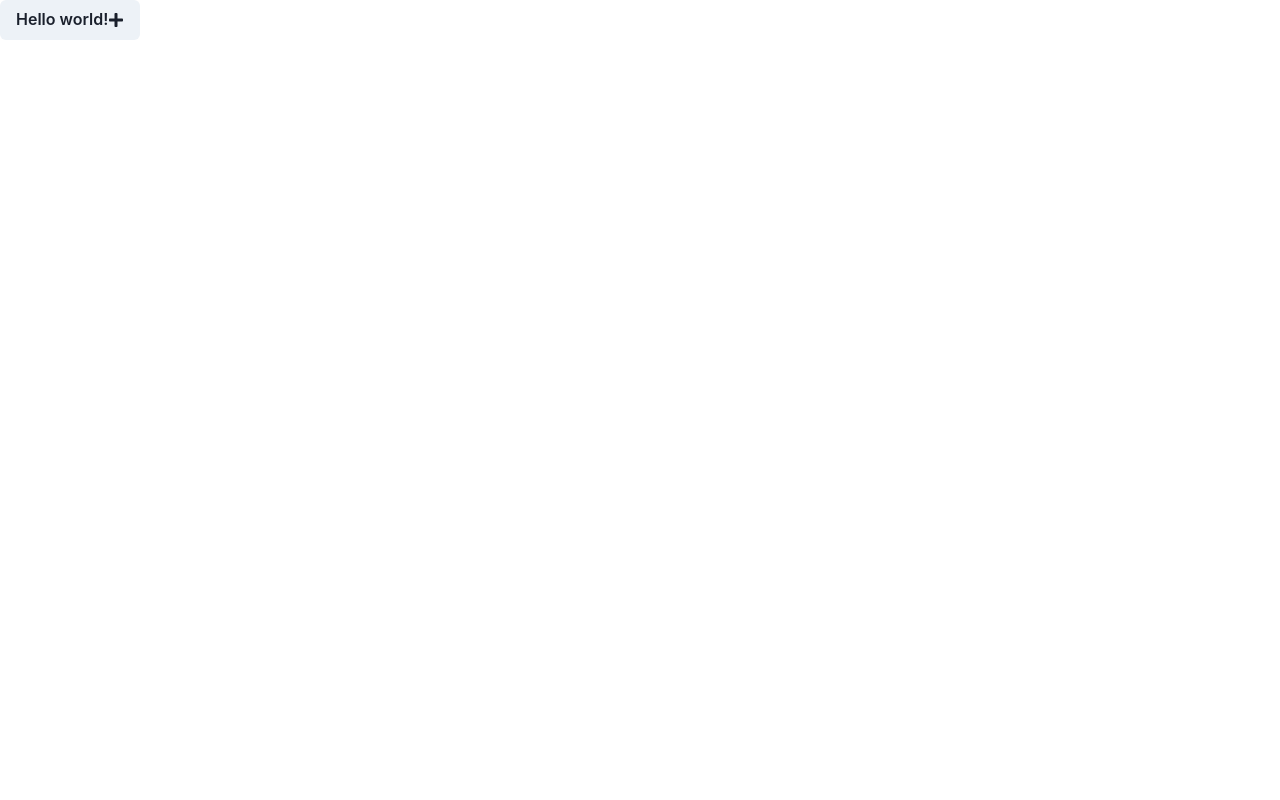
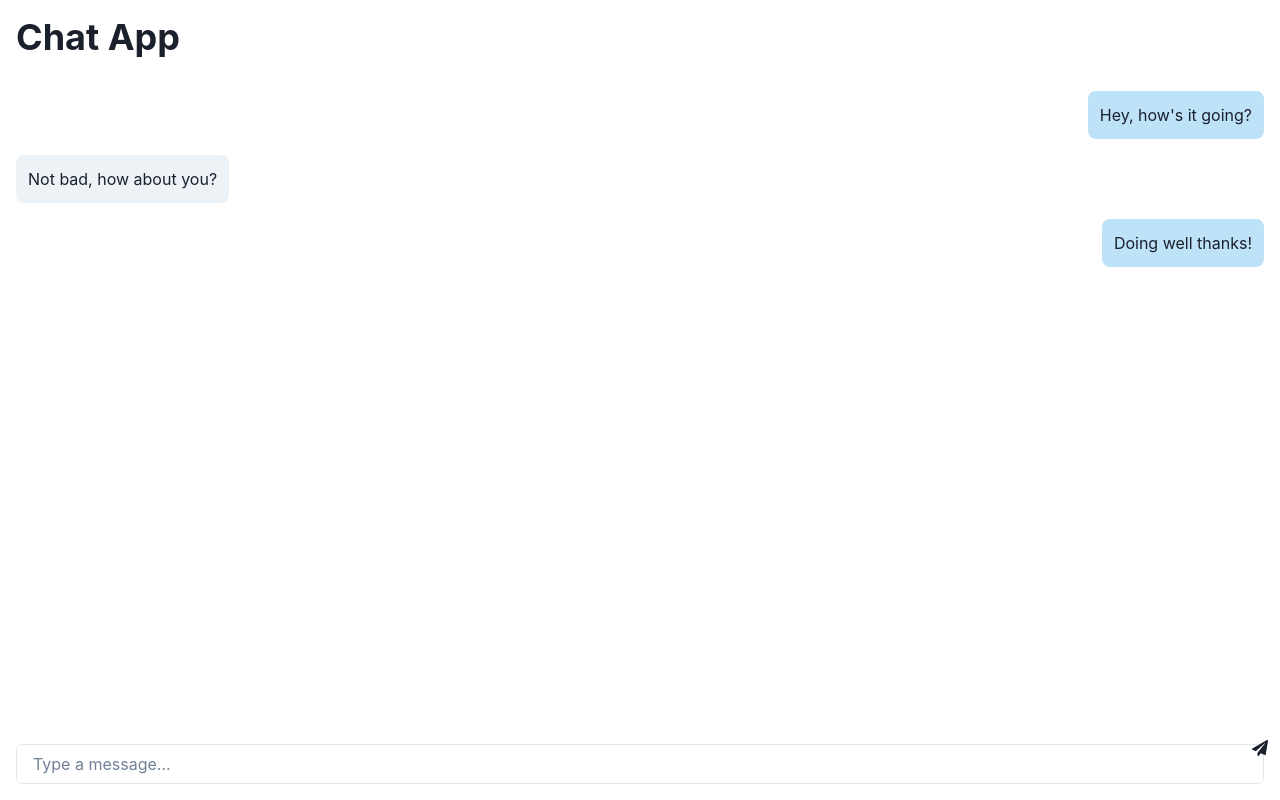
Before and after one commit to GPT-Engineer-App-Dev/mock-mastermind-58, a React (Vite) app: page / in a window 1280 px wide. Built offline with nearby package versions, Linux system fonts and the light colour scheme.

Commit message:
Implement basic chat UI layout

```diff
--- a/src/pages/Index.jsx
+++ b/src/pages/Index.jsx
@@ -1,15 +1,42 @@
 // Complete the Index page component here
 // Use chakra-ui
-import { Button } from "@chakra-ui/react"; // example
-import { FaPlus } from "react-icons/fa"; // example - use react-icons/fa for icons
+import { Flex, Heading, VStack, HStack, Spacer, Input, InputGroup, InputRightElement } from "@chakra-ui/react";
+import { FaPaperPlane } from "react-icons/fa";
 
 const Index = () => {
-  // TODO: Create the website here!
   return (
-    <Button>
-      Hello world! <FaPlus />
-    </Button>
-  ); // example
+    <Flex direction="column" h="100vh">
+      <Heading p={4}>Chat App</Heading>
+
+      <VStack flex={1} p={4} spacing={4} overflowY="auto">
+        <HStack w="100%" justify="flex-end">
+          <Spacer />
+          <Flex bg="blue.100" p={3} borderRadius="lg" maxW="75%">
+            Hey, how's it going?
+          </Flex>
+        </HStack>
+
+        <HStack w="100%">
+          <Flex bg="gray.100" p={3} borderRadius="lg" maxW="75%">
+            Not bad, how about you?
+          </Flex>
+          <Spacer />
+        </HStack>
+
+        <HStack w="100%" justify="flex-end">
+          <Spacer />
+          <Flex bg="blue.100" p={3} borderRadius="lg" maxW="75%">
+            Doing well thanks!
+          </Flex>
+        </HStack>
+      </VStack>
+
+      <InputGroup p={4}>
+        <Input placeholder="Type a message..." />
+        <InputRightElement children={<FaPaperPlane color="green.500" />} />
+      </InputGroup>
+    </Flex>
+  );
 };
 
 export default Index;
```
